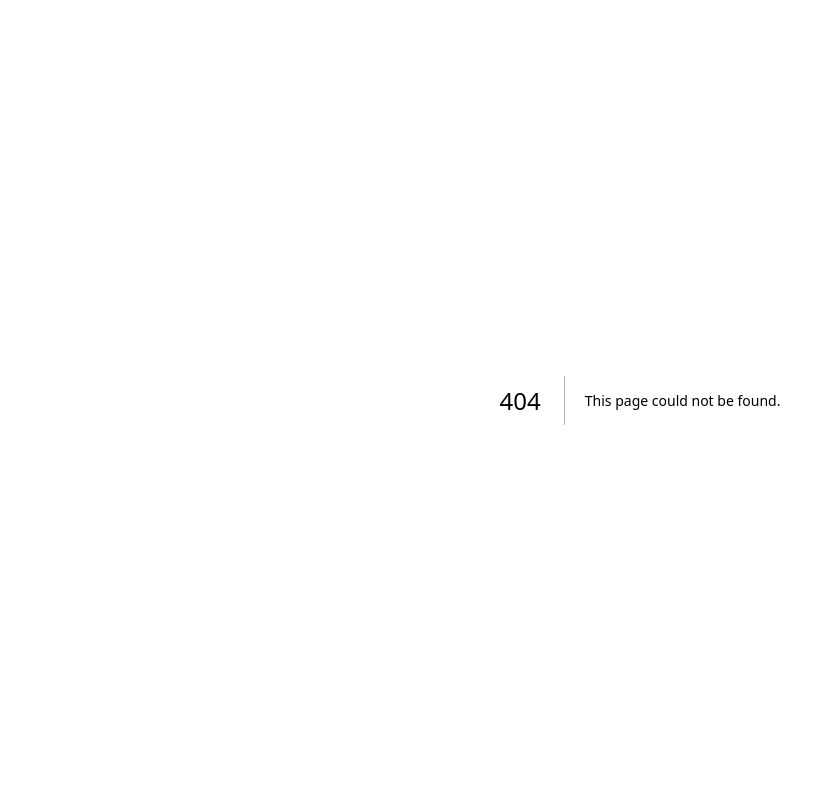
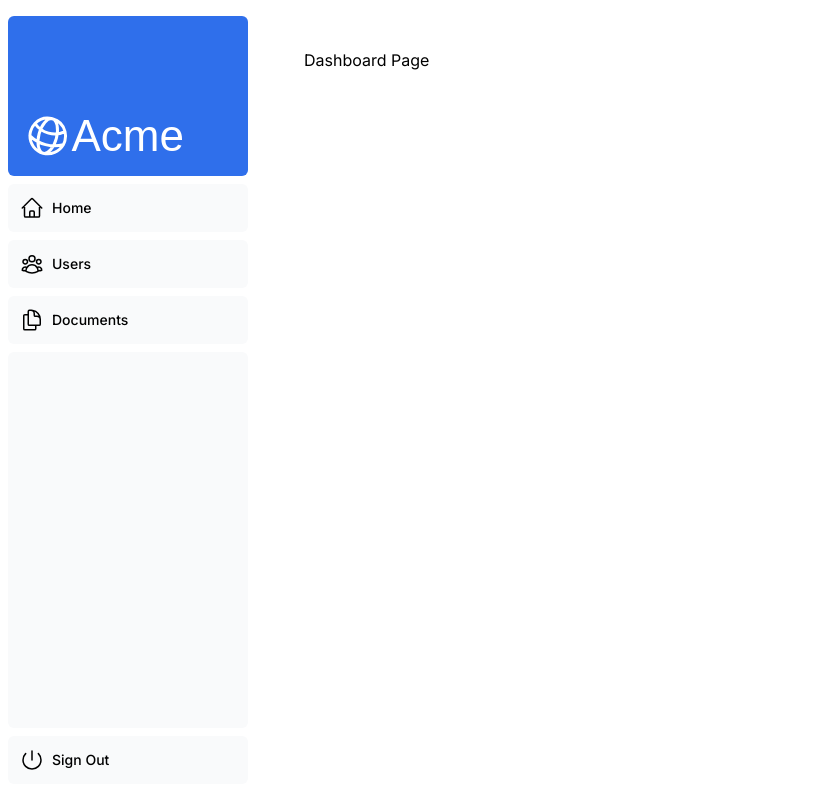
Before and after one commit to KAVULAVU205/project-a, a Next.js app in the folder nextjs-dashboard/: page /dashboard in a window 1280 px wide. Before the commit this address had no page. Shown: the whole page, without its empty margins (0-835 px from the left). Built offline with nearby package versions, Linux system fonts and the light colour scheme; a web font is replaced by a local one.

Commit message:
creating layouts

```diff
--- /dev/null
+++ b/nextjs-dashboard/app/dashboard/customers/page.tsx
@@ -0,0 +1,3 @@
+export default function Page() {
+  return <p>Customers  Page</p>;
+}
--- /dev/null
+++ b/nextjs-dashboard/app/dashboard/invoices/page.tsx
@@ -0,0 +1,3 @@
+export default function Page() {
+  return <p>Invoice Page</p>;
+}
--- /dev/null
+++ b/nextjs-dashboard/app/dashboard/layout.tsx
@@ -0,0 +1,12 @@
+import SideNav from '@/app/ui/dashboard/sidenav';
+
+export default function Layout({ children }: { children: React.ReactNode }) {
+  return (
+    <div className="flex h-screen flex-col md:flex-row md:overflow-hidden">
+      <div className="w-full flex-none md:w-64">
+        <SideNav />
+      </div>
+      <div className="flex-grow p-6 md:overflow-y-auto md:p-12">{children}</div>
+    </div>
+  );
+}
--- /dev/null
+++ b/nextjs-dashboard/app/dashboard/page.tsx
@@ -0,0 +1,3 @@
+export default function Page() {
+  return <p>Dashboard Page</p>;
+}
--- a/nextjs-dashboard/app/page.tsx
+++ b/nextjs-dashboard/app/page.tsx
@@ -7,7 +7,7 @@
   return (
     <main className="flex min-h-screen flex-col p-6">
       <div className="flex h-20 shrink-0 items-end rounded-lg bg-blue-500 p-4 md:h-52">
-        {/* <AcmeLogo /> */}
+        { <AcmeLogo /> }
       </div>
       <div className="mt-4 flex grow flex-col gap-4 md:flex-row">
         <div className="flex flex-col justify-center gap-6 rounded-lg bg-gray-50 px-6 py-10 md:w-2/5 md:px-20">
--- a/nextjs-dashboard/app/ui/dashboard/nav-links.tsx
+++ b/nextjs-dashboard/app/ui/dashboard/nav-links.tsx
@@ -1,35 +1,49 @@
+'use client'
+
 import {
   UserGroupIcon,
   HomeIcon,
   DocumentDuplicateIcon,
 } from '@heroicons/react/24/outline';
 
-// Map of links to display in the side navigation.
-// Depending on the size of the application, this would be stored in a database.
-const links = [
-  { name: 'Home', href: '/dashboard', icon: HomeIcon },
-  {
-    name: 'Invoices',
-    href: '/dashboard/invoices',
-    icon: DocumentDuplicateIcon,
-  },
-  { name: 'Customers', href: '/dashboard/customers', icon: UserGroupIcon },
-];
+import Link from 'next/link';
+import { usePathname } from 'next/navigation';
+import clsx from 'clsx';
+
+// ...
 
 export default function NavLinks() {
+  const pathname = usePathname();
+
+
+  const links = [
+    { name: 'Home', href: '/', icon: HomeIcon },
+    { name: 'Users', href: '/users', icon: UserGroupIcon },
+    { name: 'Documents', href: '/documents', icon: DocumentDuplicateIcon },
+  ];
+
   return (
+
+
+
+
     <>
       {links.map((link) => {
         const LinkIcon = link.icon;
         return (
-          <a
+          <Link
             key={link.name}
             href={link.href}
-            className="flex h-[48px] grow items-center justify-center gap-2 rounded-md bg-gray-50 p-3 text-sm font-medium hover:bg-sky-100 hover:text-blue-600 md:flex-none md:justify-start md:p-2 md:px-3"
+            className={clsx(
+              'flex h-[48px] grow items-center justify-center gap-2 rounded-md bg-gray-50 p-3 text-sm font-medium hover:bg-sky-100 hover:text-blue-600 md:flex-none md:justify-start md:p-2 md:px-3',
+              {
+                'bg-sky-100 text-blue-600': pathname === link.href,
+              },
+            )}
           >
             <LinkIcon className="w-6" />
             <p className="hidden md:block">{link.name}</p>
-          </a>
+          </Link>
         );
       })}
     </>
```
